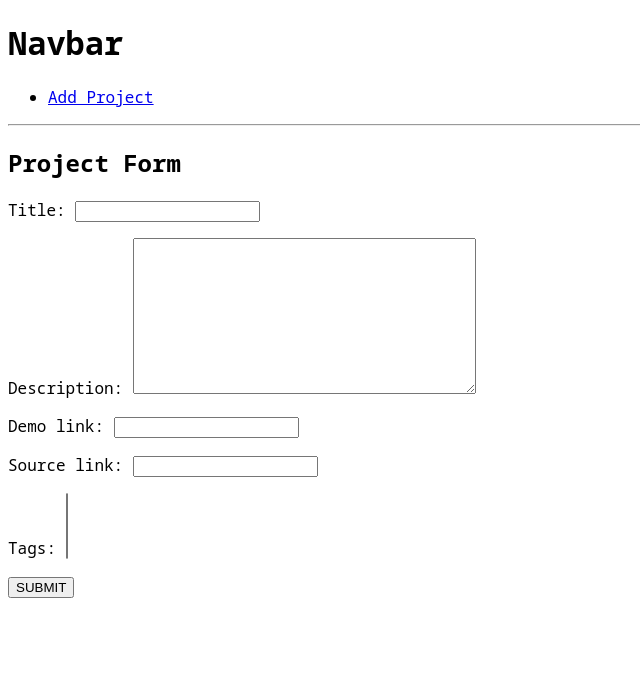
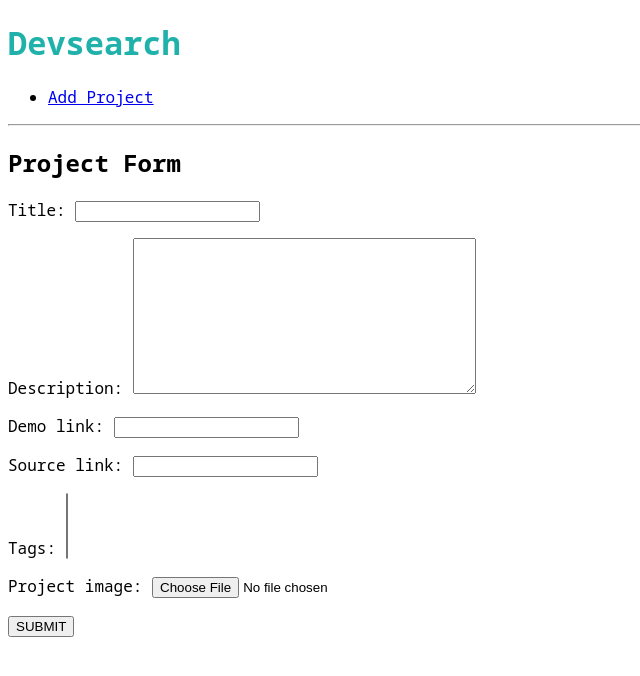
Before and after one commit to glitch-afk/devsearch, a Django app: page /create-project/ in a window 1280 px wide. Shown: the top 676 px of the page, without its empty margins (0-640 px from the left). Run offline with Django 4.2, Linux system fonts and the light colour scheme; data that the repository does not hold is empty.

Commit message:
⚛ Static files management & Form submittion with files

```diff
--- a/devsearch/urls.py
+++ b/devsearch/urls.py
@@ -1,5 +1,9 @@
 from django.contrib import admin
 from django.urls import path, include
+from django.conf import settings
+from django.conf.urls.static import static
+
+from devsearch.settings import BASE_DIR
 
 urlpatterns = [
     path("admin/", admin.site.urls),
@@ -8,3 +12,6 @@ urlpatterns = [
         include("projects.urls"),
     ),
 ]
+
+
+urlpatterns += static(settings.MEDIA_URL, document_root=settings.MEDIA_ROOT)
--- a/projects/forms.py
+++ b/projects/forms.py
@@ -6,4 +6,11 @@ from .models import Project
 class ProjectForm(ModelForm):
     class Meta:
         model = Project
-        fields = ["title", "description", "demo_link", "source_link", "tags"]
+        fields = [
+            "title",
+            "description",
+            "demo_link",
+            "source_link",
+            "tags",
+            "project_image",
+        ]
--- a/projects/models.py
+++ b/projects/models.py
@@ -8,6 +8,7 @@ class Project(models.Model):
     description = models.TextField(null=True, blank=True)
     demo_link = models.CharField(max_length=2000, null=True, blank=True)
     source_link = models.CharField(max_length=2000, null=True, blank=True)
+    project_image = models.ImageField(null=True, blank=True, default="default.webp")
     tags = models.ManyToManyField("Tag", blank=True)
     vote_total = models.IntegerField(default=0, null=True, blank=True)
     vote_ratio = models.IntegerField(default=0, null=True, blank=True)
--- a/projects/templates/projects/project.html
+++ b/projects/templates/projects/project.html
@@ -1,5 +1,11 @@
 {% extends 'base.html' %} {% block content %}
 <h3>{{project.id}}</h3>
+<img
+  width="400px"
+  height="250px"
+  src="{{ project.project_image.url }}"
+  alt=""
+/>
 <h2>{{project.title}}</h2>
 {% for tag in project.tags.all %}
 <span style="background-color: lightcoral">{{tag}}</span>
--- a/projects/templates/projects/project_form.html
+++ b/projects/templates/projects/project_form.html
@@ -2,7 +2,7 @@
 
 <h2>Project Form</h2>
 
-<form method="POST">
+<form method="POST" enctype="multipart/form-data">
   {% csrf_token %} {{form.as_p}}
   <input type="submit" value="SUBMIT" />
 </form>
--- a/projects/views.py
+++ b/projects/views.py
@@ -17,7 +17,7 @@ def project(request, pk):
 def createProject(request):
     form = ProjectForm()
     if request.method == "POST":
-        form = ProjectForm(request.POST)
+        form = ProjectForm(request.POST, request.FILES)
         if form.is_valid():
             form.save()
             return redirect("projects")
@@ -29,7 +29,7 @@ def updateProject(request, pk):
     project = Project.objects.get(id=pk)
     form = ProjectForm(instance=project)
     if request.method == "POST":
-        form = ProjectForm(request.POST, instance=project)
+        form = ProjectForm(request.POST, request.FILES, instance=project)
         if form.is_valid():
             form.save()
             return redirect("projects")
--- /dev/null
+++ b/static/styles/main.css
@@ -0,0 +1,7 @@
+body {
+  font-family: "Noto Sans Mono", monospace;
+}
+
+h1 {
+  color: lightseagreen;
+}
--- a/templates/base.html
+++ b/templates/base.html
@@ -1,4 +1,5 @@
 <!DOCTYPE html>
+{% load static %}
 <html lang="en">
   <head>
     <meta charset="UTF-8" />
@@ -10,11 +11,7 @@
       href="https://fonts.googleapis.com/css2?family=Noto+Sans+Mono&display=swap"
       rel="stylesheet"
     />
-    <style>
-      body {
-        font-family: "Noto Sans Mono", monospace;
-      }
-    </style>
+    <link rel="stylesheet" href="{% static 'styles/main.css' %}" />
     <title>Devsearch</title>
   </head>
   <body>
--- a/templates/navbar.html
+++ b/templates/navbar.html
@@ -1,4 +1,4 @@
-<h1>Navbar</h1>
+<h1>Devsearch</h1>
 <ul>
   <li><a href="{% url 'create-project' %}">Add Project</a></li>
 </ul>
```
Also changed, not shown: devsearch/settings.py (+7 -0 lines), static/images/default.webp (added), static/images/miguel-valencia-8iftpdXKA48-unsplash_1.webp (added).
